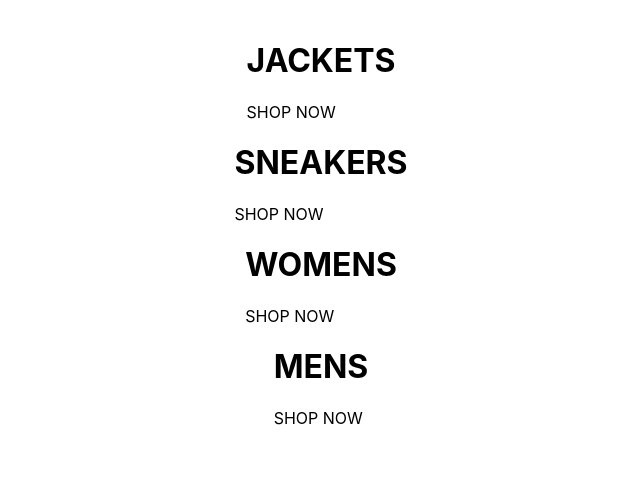
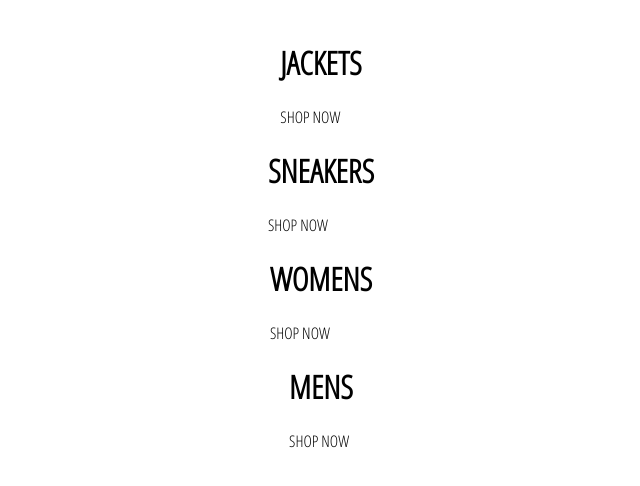
Before and after one commit to JacobLeonLyerla/shopport, a React (Create React App) app in the folder shopport/: page / in a window 1280 px wide. Shown: the top 486 px of the page, without its empty margins (319-959 px from the left). Built offline with nearby package versions, Linux system fonts and the light colour scheme.

Commit message:
imported a new font

```diff
--- a/shopport/public/index.html
+++ b/shopport/public/index.html
@@ -15,6 +15,7 @@
       user's mobile device or desktop. See https://developers.google.com/web/fundamentals/web-app-manifest/
     -->
     <link rel="manifest" href="%PUBLIC_URL%/manifest.json" />
+    <link href="https://fonts.googleapis.com/css2?family=Open+Sans+Condensed:wght@300&display=swap" rel="stylesheet">
     <!--
       Notice the use of %PUBLIC_URL% in the tags above.
       It will be replaced with the URL of the `public` folder during the build.
--- a/shopport/src/App.css
+++ b/shopport/src/App.css
@@ -0,0 +1,4 @@
+body{
+    font-family: Open Sans Condensed
+    ;
+}
```
